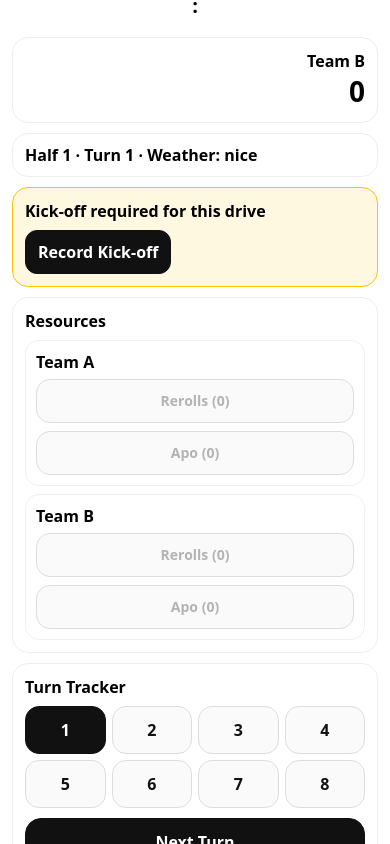
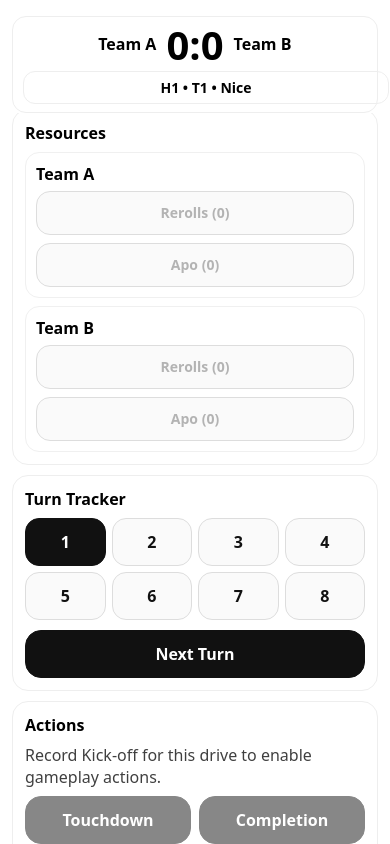
Before and after one commit to snoader/bb-match-notes, a React (Vite) app: page / in a window 390 px wide. Both pictures are taken after a click on the button "Start". Shown: the part 180-1024 px from the top of the page. Built offline with nearby package versions, Linux system fonts and the light colour scheme.

Commit message:
Improve mobile scoreboard layout and add sticky header

```diff
--- a/src/index.css
+++ b/src/index.css
@@ -90,11 +90,26 @@ button, input, select { font: inherit; }
   gap: 8px;
 }
 
+.live-scoreboard-sticky {
+  position: sticky;
+  top: 0;
+  z-index: 10;
+  background: #fff;
+  padding-top: 8px;
+}
+
+.live-scoreboard-shell {
+  margin-top: 8px;
+  padding: 8px 10px;
+  border-radius: 14px;
+  border: 1px solid #eee;
+  background: #fff;
+}
+
 .live-score-grid {
-  margin-top: 12px;
   display: grid;
-  grid-template-columns: 1fr;
-  gap: 8px;
+  grid-template-columns: 1fr auto 1fr;
+  gap: 10px;
   align-items: center;
 }
 
@@ -178,10 +193,6 @@ button, input, select { font: inherit; }
     padding: 20px 20px 28px;
   }
 
-  .live-score-grid {
-    grid-template-columns: 1fr 80px 1fr;
-  }
-
   .live-action-grid {
     grid-template-columns: repeat(4, minmax(0, 1fr));
     gap: 10px;
--- a/src/ui/components/live/ScoreBoard.tsx
+++ b/src/ui/components/live/ScoreBoard.tsx
@@ -11,39 +11,57 @@ type ScoreBoardProps = {
   weather?: string;
 };
 
+const WEATHER_LABELS: Record<string, string> = {
+  pouring_rain: "Rain",
+  very_sunny: "Sunny",
+  blizzard: "Blizzard",
+  sweltering_heat: "Heat",
+  nice: "Nice",
+};
+
+function toWeatherLabel(weather?: string): string {
+  if (!weather) return "—";
+  return WEATHER_LABELS[weather] ?? weather.replace(/_/g, " ").replace(/\b\w/g, (x) => x.toUpperCase());
+}
+
 export function ScoreBoard({ teamNames, score, half, turn, weather }: ScoreBoardProps) {
   return (
-    <>
+    <div className="live-scoreboard-shell">
       <div className="live-score-grid">
-        <div className="live-card">
-          <div style={teamNameStyle}>{teamNames.A}</div>
-          <div style={scoreStyle}>{score.A}</div>
+        <div style={teamAStyle}>{teamNames.A}</div>
+        <div style={scoreStyle}>
+          {score.A}:{score.B}
         </div>
-
-        <div style={separatorStyle}>:</div>
-
-        <div className="live-card" style={{ textAlign: "right" }}>
-          <div style={teamNameStyle}>{teamNames.B}</div>
-          <div style={scoreStyle}>{score.B}</div>
-        </div>
+        <div style={teamBStyle}>{teamNames.B}</div>
       </div>
 
       <div style={metaOuterStyle}>
-        <div style={metaInnerStyle}>Half {half} · Turn {turn} · Weather: {weather ?? "—"}</div>
+        <div style={metaInnerStyle}>
+          H{half} • T{turn} • {toWeatherLabel(weather)}
+        </div>
       </div>
-    </>
+    </div>
   );
 }
 
-const teamNameStyle: CSSProperties = { fontWeight: 800, overflowWrap: "anywhere" };
-const scoreStyle: CSSProperties = { fontSize: 28, fontWeight: 900 };
-const separatorStyle: CSSProperties = { textAlign: "center", fontWeight: 900, fontSize: 20 };
-const metaOuterStyle: CSSProperties = { marginTop: 10, display: "flex", gap: 8, alignItems: "center", justifyContent: "space-between", minWidth: 0 };
+const teamBaseStyle: CSSProperties = {
+  fontWeight: 800,
+  overflowWrap: "anywhere",
+  fontSize: 16,
+  lineHeight: 1.2,
+};
+
+const teamAStyle: CSSProperties = { ...teamBaseStyle, textAlign: "right" };
+const teamBStyle: CSSProperties = { ...teamBaseStyle, textAlign: "left" };
+const scoreStyle: CSSProperties = { textAlign: "center", fontSize: 40, fontWeight: 900, lineHeight: 1 };
+const metaOuterStyle: CSSProperties = { marginTop: 6, minWidth: 0 };
 const metaInnerStyle: CSSProperties = {
-  padding: "10px 12px",
-  borderRadius: 16,
+  padding: "6px 10px",
+  borderRadius: 12,
   border: "1px solid #eee",
   fontWeight: 800,
   width: "100%",
   overflowWrap: "anywhere",
+  textAlign: "center",
+  fontSize: 14,
 };
--- a/src/ui/screens/LiveMatchScreen.tsx
+++ b/src/ui/screens/LiveMatchScreen.tsx
@@ -61,7 +61,9 @@ export function LiveMatchScreen() {
         </button>
       </div>
 
-      <ScoreBoard teamNames={d.teamNames} score={d.score} half={d.half} turn={d.turn} weather={d.weather} />
+      <div className="live-scoreboard-sticky">
+        <ScoreBoard teamNames={d.teamNames} score={d.score} half={d.half} turn={d.turn} weather={d.weather} />
+      </div>
 
       <KickoffBanner
         hasMatch={hasMatch}
```
